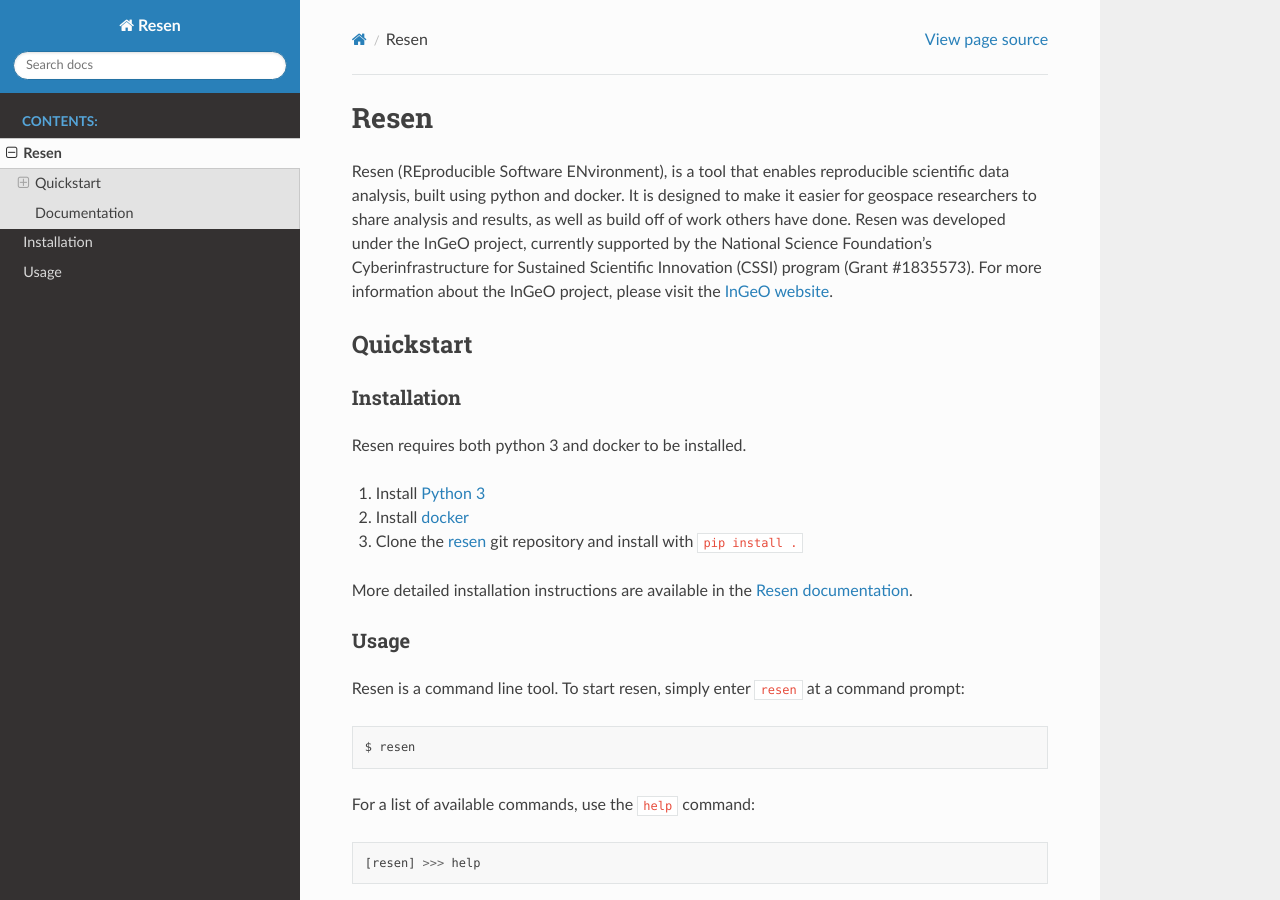
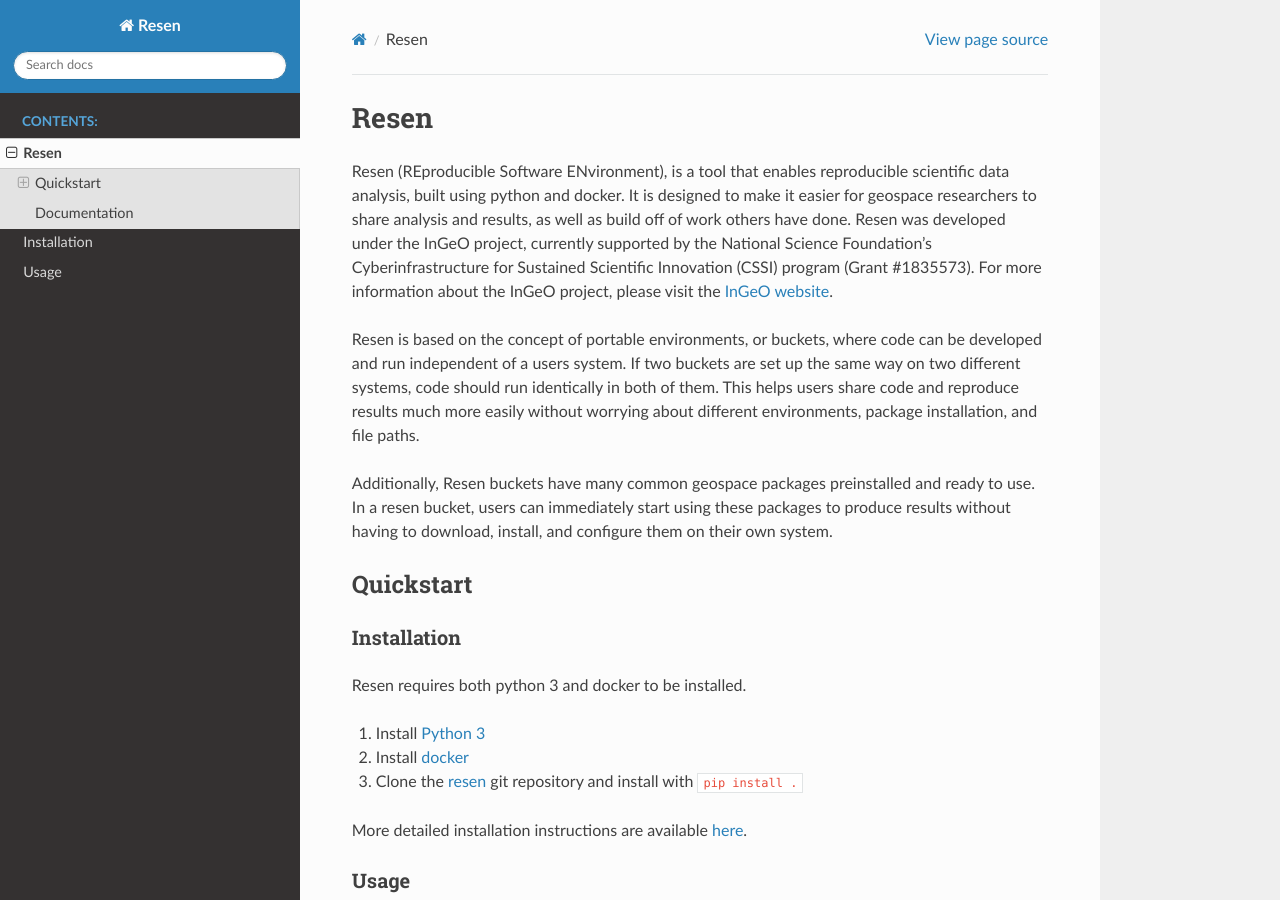
Before and after one commit to EarthCubeInGeo/resen, a Sphinx documentation site: the page built from docs/readme.rst, in a window 1280 px wide and 900 px high. Built offline with Sphinx 7.4.7 and the Read the Docs theme 2.0.0, drawn with Linux system fonts in a browser that asks for light colours.

Commit message:
Spellchecked docs.

```diff
--- a/README.rst
+++ b/README.rst
@@ -1,6 +1,10 @@
 Resen
 *****
 Resen (REproducible Software ENvironment), is a tool that enables reproducible scientific data analysis, built using python and docker.  It is designed to make it easier for geospace researchers to share analysis and results, as well as build off of work others have done.  Resen was developed under the InGeO project, currently supported by the National Science Foundation's Cyberinfrastructure for Sustained Scientific Innovation (CSSI) program (Grant \#1835573).  For more information about the InGeO project, please visit the `InGeO website <https://ingeo.datatransport.org>`_.
+
+Resen is based on the concept of portable environments, or buckets, where code can be developed and run independent of a users system.  If two buckets are set up the same way on two different systems, code should run identically in both of them.  This helps users share code and reproduce results much more easily without worrying about different environments, package installation, and file paths.
+
+Additionally, Resen buckets have many common geospace packages preinstalled and ready to use.  In a resen bucket, users can immediately start using these packages to produce results without having to download, install, and configure them on their own system.
 
 Quickstart
 ==========
@@ -13,7 +17,7 @@
 2. Install `docker <https://docs.docker.com/v17.12/install/>`_
 3. Clone the `resen <https://github.com/EarthCubeInGeo/resen>`_ git repository and install with ``pip install .``
 
-More detailed installation instructions are available in the `Resen documentation <https://resen.readthedocs.io/en/readthedocs/installation.html>`_.
+More detailed installation instructions are available `here <https://resen.readthedocs.io/en/readthedocs/installation.html>`_.
 
 Usage
 -----
--- a/docs/installation.rst
+++ b/docs/installation.rst
@@ -6,7 +6,7 @@
 Python 3
 ========
 
-Python (https://www.python.org/) is an open source, interpreted programing language that is both powerful and easiy to learn. There are many ways you can install python on your system.  For new users, we recommend downloading and installing the latest Python 3 Anaconda Distribution (https://www.anaconda.com/distribution/) for your system.  This will save you the trouble of building a python distribution from scratch.
+Python (https://www.python.org/) is an open source, interpreted programming language that is both powerful and easily to learn. There are many ways you can install python on your system.  For new users, we recommend downloading and installing the latest Python 3 Anaconda Distribution (https://www.anaconda.com/distribution/) for your system.  This will save you the trouble of building a python distribution from scratch.
 
 Docker
 ======
@@ -16,7 +16,7 @@
 Resen
 =====
 
-Install Resen by first cloning the resen github repo (https://github.com/EarthCubeInGeo/resen)::
+Install Resen by first cloning the resen GitHub repo (https://github.com/EarthCubeInGeo/resen)::
 
     git clone https://github.com/EarthCubeInGeo/resen.git
 
@@ -24,6 +24,6 @@
 
     cd resen
 
-Then use pip to install Resen::
+In a python 3 environment, use pip to install Resen::
 
     pip install .
```
Also changed, not shown: docs/usage.rst (+6 -6 lines).
